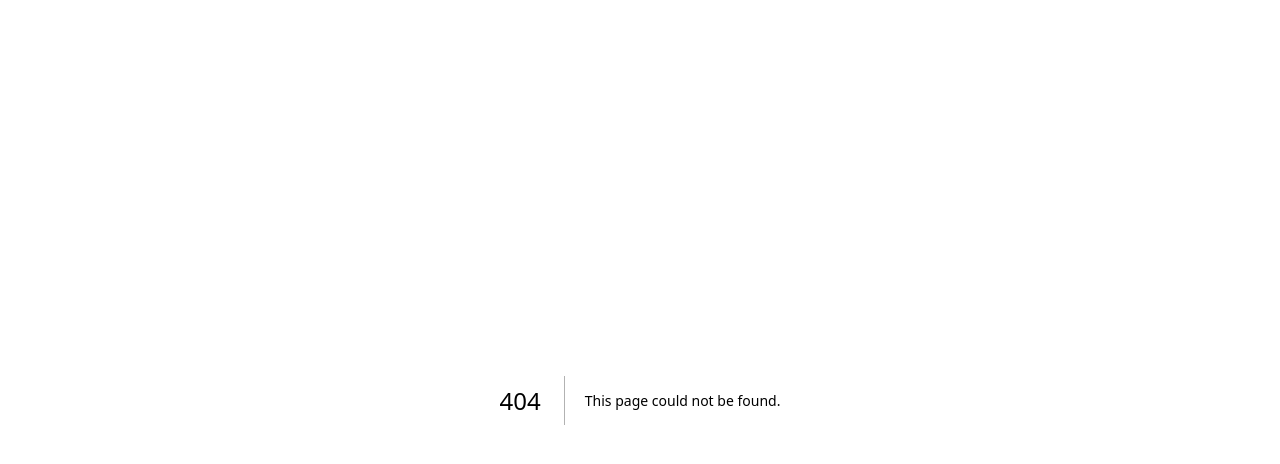
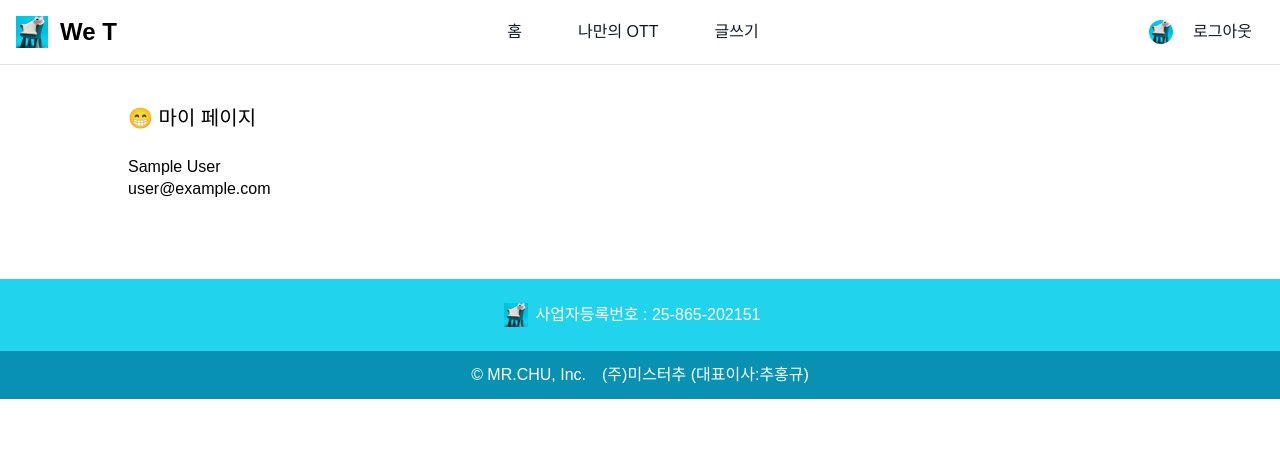
Before and after one commit to chuhongkyu/weT, a Next.js app: page /mypage in a window 1280 px wide. Before the commit this address had no page. Shown: the top 464 px of the page. Built offline with nearby package versions, Linux system fonts and the light colour scheme; no server answers; sample sign-in values are in the browser's storage.

Commit message:
make mypage

```diff
--- a/components/Nav.tsx
+++ b/components/Nav.tsx
@@ -50,6 +50,11 @@ export default function Nav(){
                         :
                         <ul className="flex flex-col p-4 md:p-0 mt-4 font-medium border border-gray-100 bg-gray-50 rtl:space-x-reverse md:flex-row md:mt-0 md:border-0 md:bg-white">
                             <li>
+                                <Link href="/mypage" className="pt-1 block">
+                                    <img className="mr-2 w-6 h-6 rounded-full" src="/img/img_cat2.png"  alt={session?.user?.email + ""}/>
+                                </Link>
+                            </li>
+                            <li>
                                 <span className="block pt-2 pb-6 px-3 text-gray-900 md:hover:bg-transparent md:hover:text-cyan-500 cursor-pointer" onClick={()=> signOut()}>로그아웃</span>
                             </li>
                         </ul>}
--- a/components/login/LoginForm.tsx
+++ b/components/login/LoginForm.tsx
@@ -1,4 +1,3 @@
-import { useRouter } from 'next/router'
 import { FormEvent, useState } from 'react'
 import { signIn } from 'next-auth/react'
 import Link from 'next/link';
--- a/pages/detail/[idx].tsx
+++ b/pages/detail/[idx].tsx
@@ -60,7 +60,7 @@ const Detail = ({ data }:any) => {
         <header className="mb-4 lg:mb-6 not-format">
             <address className="flex items-center mb-6 not-italic">
                 <div className="inline-flex items-center mr-3 text-sm text-gray-900">
-                    <img className="mr-4 w-16 h-16 rounded-full" src="/img/img_cat.png" alt="Jese Leos"/>
+                    <img className="mr-4 w-16 h-16 rounded-full" src="/img/img_cat.png" alt={data.email}/>
                     <div>
                         <p className="text-xl font-bold text-gray-900">{data.email ? data.email.substring(0, 10) + '...' : "익명"}</p>
                         <p className="text-base text-gray-500 dark:text-gray-400">{data.category}</p>
--- /dev/null
+++ b/pages/mypage/index.tsx
@@ -0,0 +1,29 @@
+import MainLayOut from "components/MainLayOut";
+import { useSession } from "next-auth/react";
+import { useRouter } from "next/router";
+import { useEffect } from "react";
+
+const MyPage = () => {
+    const router = useRouter();
+    const { data: session } = useSession();
+    useEffect(() => {
+        if (!session?.user) {
+          router.push('/login');
+        }
+    }, [session, router]);
+
+    if (!session?.user) {
+        return null;
+    }
+    return(
+        <MainLayOut>
+            <section className="mx-8 max-w-5xl py-20 sm:mx-auto">
+                <h1 className="text-xl py-6">😁 마이 페이지</h1>
+                <p>{session.user.name}</p>
+                <p>{session.user.email}</p>
+            </section>
+        </MainLayOut>
+    )
+}
+
+export default MyPage;
--- a/pages/write/index.tsx
+++ b/pages/write/index.tsx
@@ -72,7 +72,6 @@ const Write = () => {
     }
   }
 
-
   useEffect(() => {
     if(title !== ''){
         setCheck(false)
@@ -80,12 +79,6 @@ const Write = () => {
         setCheck(true)
     }
   }, [title])
-
-  useEffect(() => {
-    if (!session?.user) {
-      router.push('/login');
-    }
-  }, []);
 
   const preventGoBack = () => {
     history.pushState(null, "", location.href);
@@ -109,6 +102,15 @@ const Write = () => {
   }, []);
 
   // const remainingChars = 0 + content.length;
+  useEffect(() => {
+    if (!session?.user) {
+      router.push('/login');
+    }
+  }, [session, router]);
+
+  if (!session?.user) {
+    return null;
+  }
 
   return (
       <MainLayOut>
```
